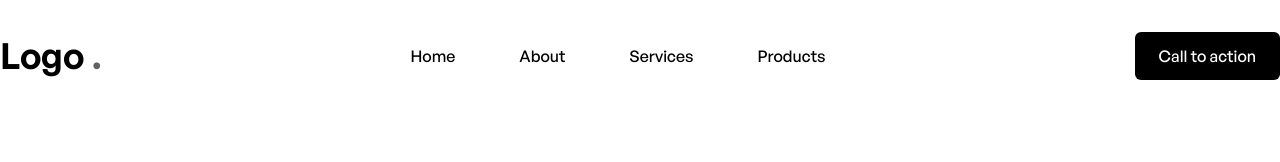
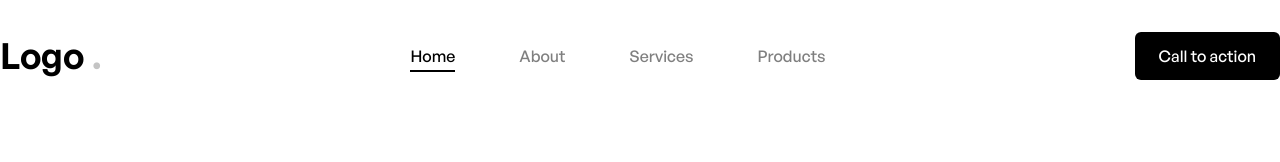
Before and after one commit to aj-abad/outliant-assessment, a Nuxt app: page / in a window 1280 px wide. Shown: the top 162 px of the page. Built offline with nearby package versions, Linux system fonts and the light colour scheme.

Commit message:
Moved nav to its own component

```diff
--- a/app.vue
+++ b/app.vue
@@ -1,15 +1,6 @@
 <template>
-  <div class="bg-light">
-    <div class="container py-8 flex items-center">
-      <h1 class="font-semibold text-4xl shrink-0">Logo <span class="text-low-emphasis">.</span></h1>
-      <nav class="px-4 grow flex gap-16 justify-center items-center font-medium">
-        <a href="#">Home</a>
-        <a href="#">About</a>
-        <a href="#">Services</a>
-        <a href="#">Products</a>
-      </nav>
-      <UIButton variant="primary" type="button"> Call to action </UIButton>
-    </div>
+  <div class="bg-light text-text">
+    <AppNav />
     <NuxtPage />
   </div>
 </template>
--- /dev/null
+++ b/components/AppNav.vue
@@ -0,0 +1,36 @@
+<template>
+  <div class="container py-4 md:py-8 flex items-center">
+    <h1 class="select-none font-semibold text-2xl md:text-4xl shrink-0">
+      Logo <span class="text-img-1 font-bold">.</span>
+    </h1>
+    <div class="hidden md:flex grow items-center">
+      <nav id="app-nav" class="px-4 grow flex gap-16 justify-center items-center font-medium">
+        <NuxtLink to="/">Home</NuxtLink>
+        <a href="#">About</a>
+        <a href="#">Services</a>
+        <NuxtLink to="/products">Products</NuxtLink>
+      </nav>
+      <UIButton variant="primary" type="button"> Call to action </UIButton>
+    </div>
+  </div>
+</template>
+
+<script setup lang="ts"></script>
+
+<style scoped>
+#app-nav a {
+  position: relative;
+  &:not(.router-link-active) {
+    @apply text-text text-opacity-50;
+  }
+  &.router-link-active::before {
+    content: "";
+    background: currentColor;
+    position: absolute;
+    bottom: -4px;
+    left: 0;
+    right: 0;
+    height: 2px;
+  }
+}
+</style>
```
